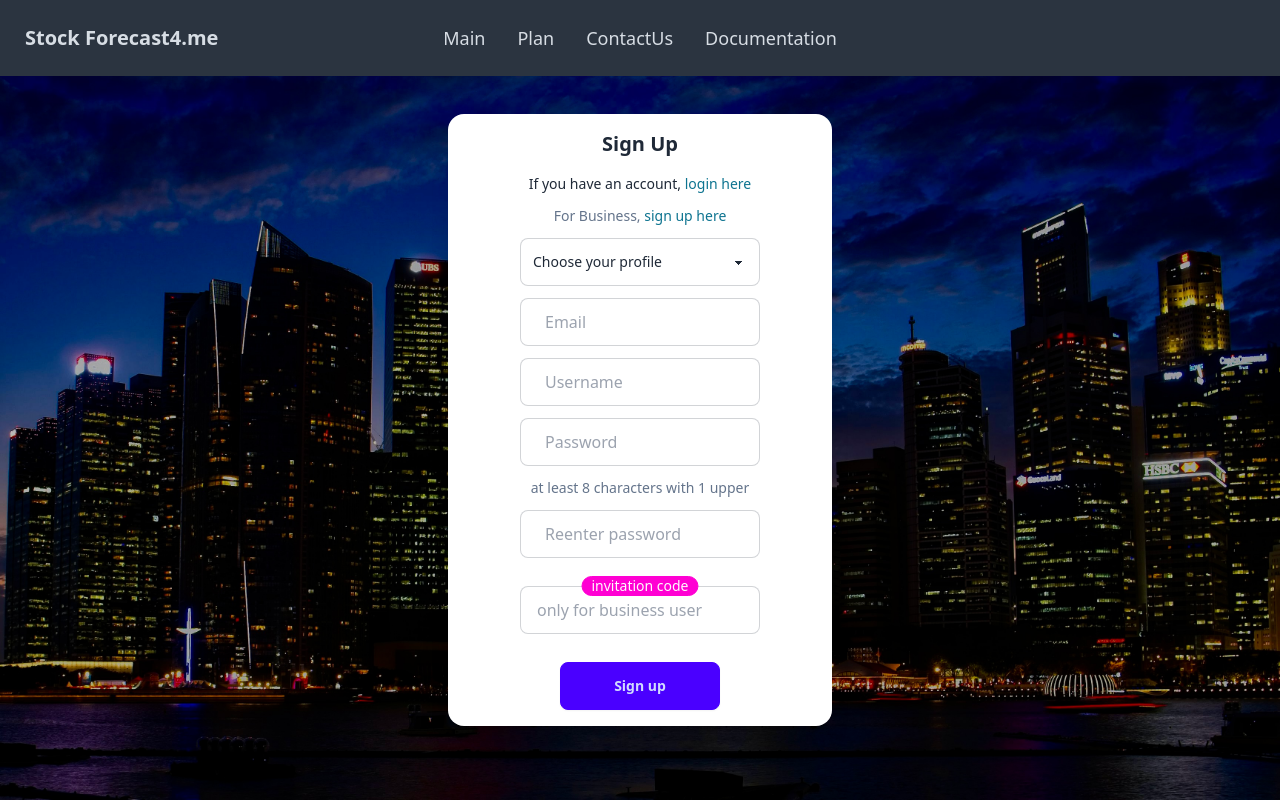
After one commit to EricLi0473/CSCI321, a Flask app: page /signup in a window 1280 px wide. The commit adds this page. Run offline with Flask 3, Linux system fonts and the light colour scheme; some libraries are stand-ins or nearby versions.

Commit message:
Main page, individual login.

```diff
--- a/app.py
+++ b/app.py
@@ -9,6 +9,7 @@ from Control.User.uploadFileController import *
 import pandas as pd
 import json
 from Control.User.loginController import *
+from Control.User.SignupController import *
 
 app = Flask(__name__)
 app.static_folder = 'static'
@@ -26,9 +27,29 @@ def login():
     except Exception as e:
         return jsonify({'success':False,'error':str(e)})
 
+@app.route('/signup',methods=['POST','GET'])
+def signup():
+    if request.method == 'GET':
+        return render_template("system/signup.html")
+    try:
+        data = request.json
+        SignupController().individualSignUp(data['profile'],data['username'],data['email'],data['password'],data['repassword'],data['invitationCode'])
+        return jsonify({'success':True})
+    except Exception as e:
+        return jsonify({'success':False,'error':str(e)})
+@app.route('/businesssignup',methods=['POST','GET'])
+def businesssignup():
+    if request.method == 'GET':
+        return render_template("system/businessSignup.html")
+    try:
+        data = request.json
+        pass
+    except Exception as e:
+        return jsonify({'success':False,'error':str(e)})
 @app.route('/',methods=['GET'])
 def officialWeb():
     return render_template("system/OfficialWeb.html")
+
 
 @app.route('/redirectToUserPage',methods=['GET'])
 def redirectToUserPage():
--- /dev/null
+++ b/templates/system/signup.html
@@ -0,0 +1,173 @@
+<!DOCTYPE html>
+<html lang="en">
+  <head>
+    <meta charset="UTF-8" />
+    <meta name="viewport" content="width=device-width, initial-scale=1.0" />
+    <link href="https://cdn.jsdelivr.net/npm/daisyui@4.12.2/dist/full.min.css" rel="stylesheet" type="text/css" />
+    <script src="https://cdn.tailwindcss.com"></script>
+    <script src="https://cdn.jsdelivr.net/npm/vue@2/dist/vue.js"></script>
+    <script src="https://cdn.jsdelivr.net/npm/axios/dist/axios.min.js"></script>
+    <title>login</title>
+  </head>
+  <header>
+      <div class="navbar bg-neutral text-neutral-content">
+  <div class="navbar-start">
+    <div class="dropdown">
+      <div tabindex="0" role="button" class="btn btn-ghost lg:hidden">
+        <svg xmlns="http://www.w3.org/2000/svg" class="h-5 w-5" fill="none" viewBox="0 0 24 24" stroke="currentColor"><path stroke-linecap="round" stroke-linejoin="round" stroke-width="2" d="M4 6h16M4 12h8m-8 6h16" /></svg>
+      </div>
+      <ul tabindex="0" class="menu menu-sm dropdown-content mt-3 z-[1] p-2 shadow bg-base-100 rounded-box w-52">
+        <li><a>Item 1</a></li>
+        <li>
+          <a>Parent</a>
+          <ul class="p-2">
+            <li><a>Submenu 1</a></li>
+            <li><a>Submenu 2</a></li>
+          </ul>
+        </li>
+        <li><a>Item 3</a></li>
+      </ul>
+    </div>
+    <a class="btn btn-ghost text-xl" href="/">Stock Forecast4.me</a>
+  </div>
+  <div class="navbar-center hidden lg:flex">
+    <ul class="menu menu-horizontal px-1 text-lg">
+      <li><a href="/">Main</a></li>
+      <li><a>Plan</a></li>
+      <li><a>ContactUs</a></li>
+      <li><a>Documentation</a></li>
+    </ul>
+  </div>
+  <div class="navbar-end">
+  </div>
+</div>
+
+  </header>
+  <body>
+
+  <div class="card w-96 bg-base-100 shadow-xl card-compact mx-auto mt-8" id="app" style="margin-top: 3%" >
+<div class="card-body items-center space-y-1">
+  <h2 class="card-title">Sign Up</h2>
+  <p>If you have an account, <a class="text-cyan-700" href="login">login here</a></p>
+  <p class="text-slate-500">For Business, <a class="text-cyan-700">sign up here</a></p>
+  <select class="select select-bordered select-sm w-60 max-w-xs h-12" v-model="profile" :disabled="isPremiumLocked">
+  <option disabled selected value="default">Choose your profile</option>
+  <option value="Free">Free</option>
+  <option value="Premium">Premium</option>
+</select>
+  <label class="input input-bordered flex items-center gap-2 w-60">
+  <svg xmlns="http://www.w3.org/2000/svg" viewBox="0 0 16 16" fill="currentColor" class="w-4 h-4 opacity-70"><path d="M2.5 3A1.5 1.5 0 0 0 1 4.5v.793c.026.009.051.02.076.032L7.674 8.51c.206.1.446.1.652 0l6.598-3.185A.755.755 0 0 1 15 5.293V4.5A1.5 1.5 0 0 0 13.5 3h-11Z" /><path d="M15 6.954 8.978 9.86a2.25 2.25 0 0 1-1.956 0L1 6.954V11.5A1.5 1.5 0 0 0 2.5 13h11a1.5 1.5 0 0 0 1.5-1.5V6.954Z" /></svg>
+  <input type="text" class="grow" placeholder="Email" v-model="email"/>
+</label>
+  <label class="input input-bordered flex items-center gap-2 w-60">
+    <svg xmlns="http://www.w3.org/2000/svg" viewBox="0 0 16 16" fill="currentColor" class="w-4 h-4 opacity-70"><path d="M8 8a3 3 0 1 0 0-6 3 3 0 0 0 0 6ZM12.735 14c.618 0 1.093-.561.872-1.139a6.002 6.002 0 0 0-11.215 0c-.22.578.254 1.139.872 1.139h9.47Z" /></svg>
+    <input type="text" class="grow w-max" placeholder="Username" v-model="username" />
+  </label>
+  <label class="input input-bordered flex items-center gap-2 w-60">
+    <svg xmlns="http://www.w3.org/2000/svg" viewBox="0 0 16 16" fill="currentColor" class="w-4 h-4 opacity-70"><path fill-rule="evenodd" d="M14 6a4 4 0 0 1-4.899 3.899l-1.955 1.955a.5.5 0 0 1-.353.146H5v1.5a.5.5 0 0 1-.5.5h-2a.5.5 0 0 1-.5-.5v-2.293a.5.5 0 0 1 .146-.353l3.955-3.955A4 4 0 1 1 14 6Zm-4-2a.75.75 0 0 0 0 1.5.5.5 0 0 1 .5.5.75.75 0 0 0 1.5 0 2 2 0 0 0-2-2Z" clip-rule="evenodd" /></svg>
+    <input type="password" class="grow" placeholder="Password" v-model="password" />
+
+  </label> <p class="text-slate-500">at least 8 characters with 1 upper</p>
+  <label class="input input-bordered flex items-center gap-2 w-60">
+    <svg xmlns="http://www.w3.org/2000/svg" viewBox="0 0 16 16" fill="currentColor" class="w-4 h-4 opacity-70"><path fill-rule="evenodd" d="M14 6a4 4 0 0 1-4.899 3.899l-1.955 1.955a.5.5 0 0 1-.353.146H5v1.5a.5.5 0 0 1-.5.5h-2a.5.5 0 0 1-.5-.5v-2.293a.5.5 0 0 1 .146-.353l3.955-3.955A4 4 0 1 1 14 6Zm-4-2a.75.75 0 0 0 0 1.5.5.5 0 0 1 .5.5.75.75 0 0 0 1.5 0 2 2 0 0 0-2-2Z" clip-rule="evenodd" /></svg>
+    <input type="password" class="grow" placeholder="Reenter password" v-model="repassword" />
+
+  </label>
+  <div class="border-t-4"> </div>
+  <div class="indicator">
+  <span class="indicator-item indicator-top indicator-center badge badge-secondary">invitation code</span>
+    <label>
+      <input type="text" placeholder="only for business user" class="input input-bordered w-60" v-model="invitationCode" @input="checkInvitationCode" />
+    </label>
+  </div>
+    <div class="border-t-4"> </div>
+  <button class="btn btn-primary btn-wide w-40" @click="signup">Sign up</button>
+</div>
+    <dialog id="SignupFailed" class="modal modal-bottom sm:modal-middle">
+  <div class="modal-box bg-red-400">
+    <h3 class="font-bold text-lg">Failed</h3>
+    <p class="py-4">[[exception]]</p>
+    <div class="modal-action">
+      <form method="dialog">
+        <button class="btn bg-red-200">Enter Again</button>
+      </form>
+    </div>
+  </div>
+</dialog>
+</div>
+
+<style>
+  body,html{
+    height:100%;
+    margin:0;
+  }
+  body{
+    background: url("static/resource/bck_city.jpg") no-repeat center center fixed;
+    background-size:cover;
+    justify-content: center;
+    align-items: center;
+  }
+</style>
+
+<script>
+
+      new Vue({
+        el: '#app',
+        delimiters: ['[[', ']]'],
+        data: {
+          email:null,
+          username: null,
+          password: null,
+          repassword: null,
+          invitationCode: null,
+          profile:'default',
+          exception : null,
+          isPremiumLocked: false
+        },
+        created() {
+        const urlParams = new URLSearchParams(window.location.search);
+        if (urlParams.has('profile') && urlParams.get('profile') === 'free') {
+          this.profile = 'Free'
+          }else if (urlParams.has('profile') && urlParams.get('profile') === 'premium'){
+          this.profile = 'Premium'
+        }
+        },
+        methods: {
+          signup() {
+            axios.post('/signup', {
+              email: this.email,
+              username: this.username,
+              password: this.password,
+              repassword: this.repassword,
+              invitationCode: this.invitationCode,
+              profile: this.profile
+            })
+            .then(response => {
+              if (response.data.success) {
+                // Handle successful login, e.g., redirect to another page
+                window.location.href = '/login?message=signup-success';
+                console.log('Sign up successful:');
+              } else {
+                // Handle login error
+                this.exception = response.data.error;
+                document.getElementById('SignupFailed').showModal();
+                this.repassword = null;
+                this.password = null;
+                console.error('Signup failed:', response.data.error);
+              }
+            })
+          },
+          checkInvitationCode() {
+        if (this.invitationCode) {
+          this.profile = 'Premium';
+          this.isPremiumLocked = true
+        } else {
+          this.profile = 'default';
+          this.isPremiumLocked = false
+        }
+      }
+    }
+      });
+    </script>
+  </body>
+</html>
```
Also changed, not shown: Control/User/SignupController.py (added, +32 -0 lines), Entity/businessAccount.py (+27 -0 lines), Entity/individualAccount.py (+18 -2 lines), Entity/invitationCode.py (added, +46 -0 lines), templates/system/OfficialWeb.html (+32 -18 lines), templates/system/login.html (+25 -6 lines), Entity/company.py (added).
